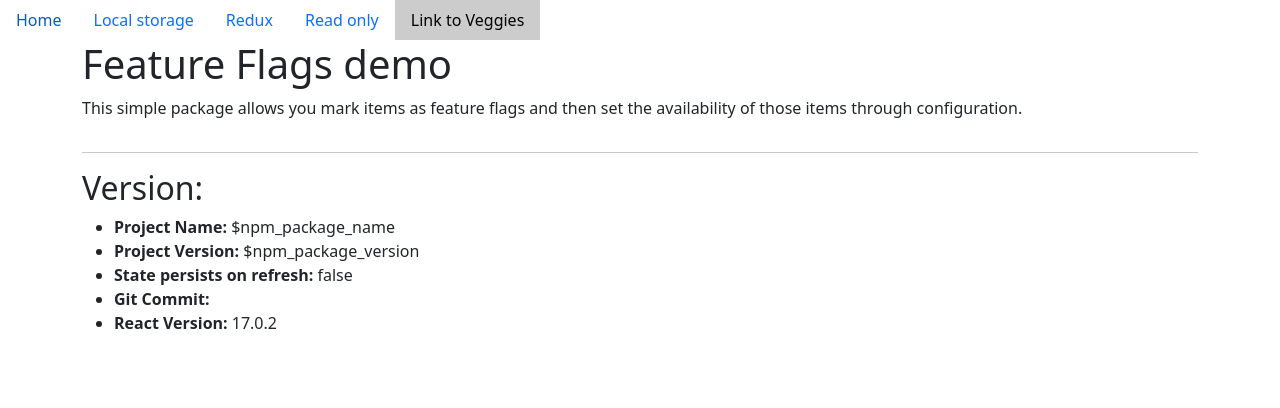
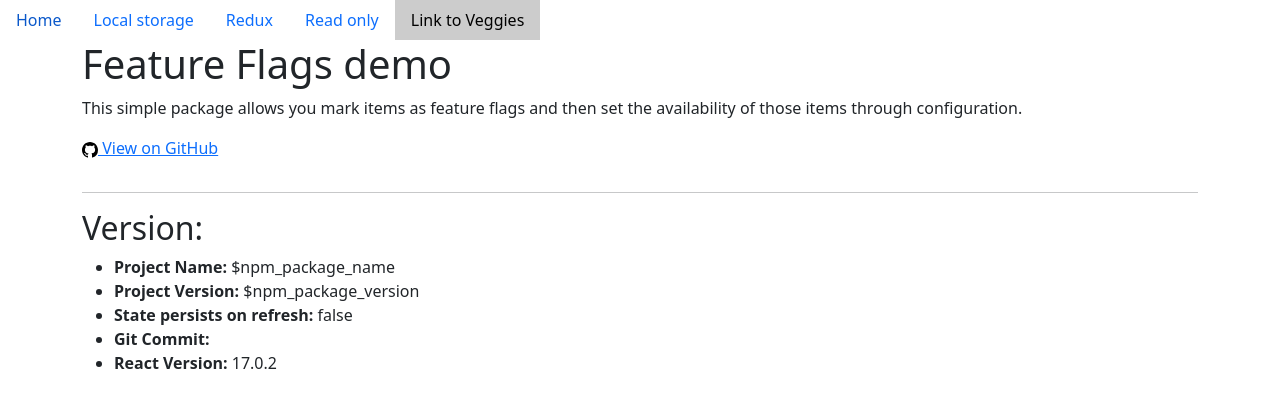
Before and after one commit to mydobie/featureFlags, a React (Create React App) app: page /#/ in a window 1280 px wide. Shown: the top 408 px of the page. Built offline with nearby package versions, Linux system fonts and the light colour scheme.

Commit message:
Add link to GitHub

```diff
--- a/src/pages/Home.tsx
+++ b/src/pages/Home.tsx
@@ -1,5 +1,6 @@
 /* eslint-disable no-console */
 import React, { ReactElement } from 'react';
+import GitHubImage from '../images/github.svg';
 
 const Home = (): ReactElement => (
   <div className='container'>
@@ -9,6 +10,11 @@ const Home = (): ReactElement => (
         <p>
           This simple package allows you mark items as feature flags and then
           set the availability of those items through configuration.
+        </p>
+        <p>
+          <a href='https://github.com/mydobie/featureFlags'>
+            <img src={GitHubImage} alt='' /> View on GitHub
+          </a>
         </p>
       </div>
     </div>
```
Also changed, not shown: src/images/github.svg (added).
